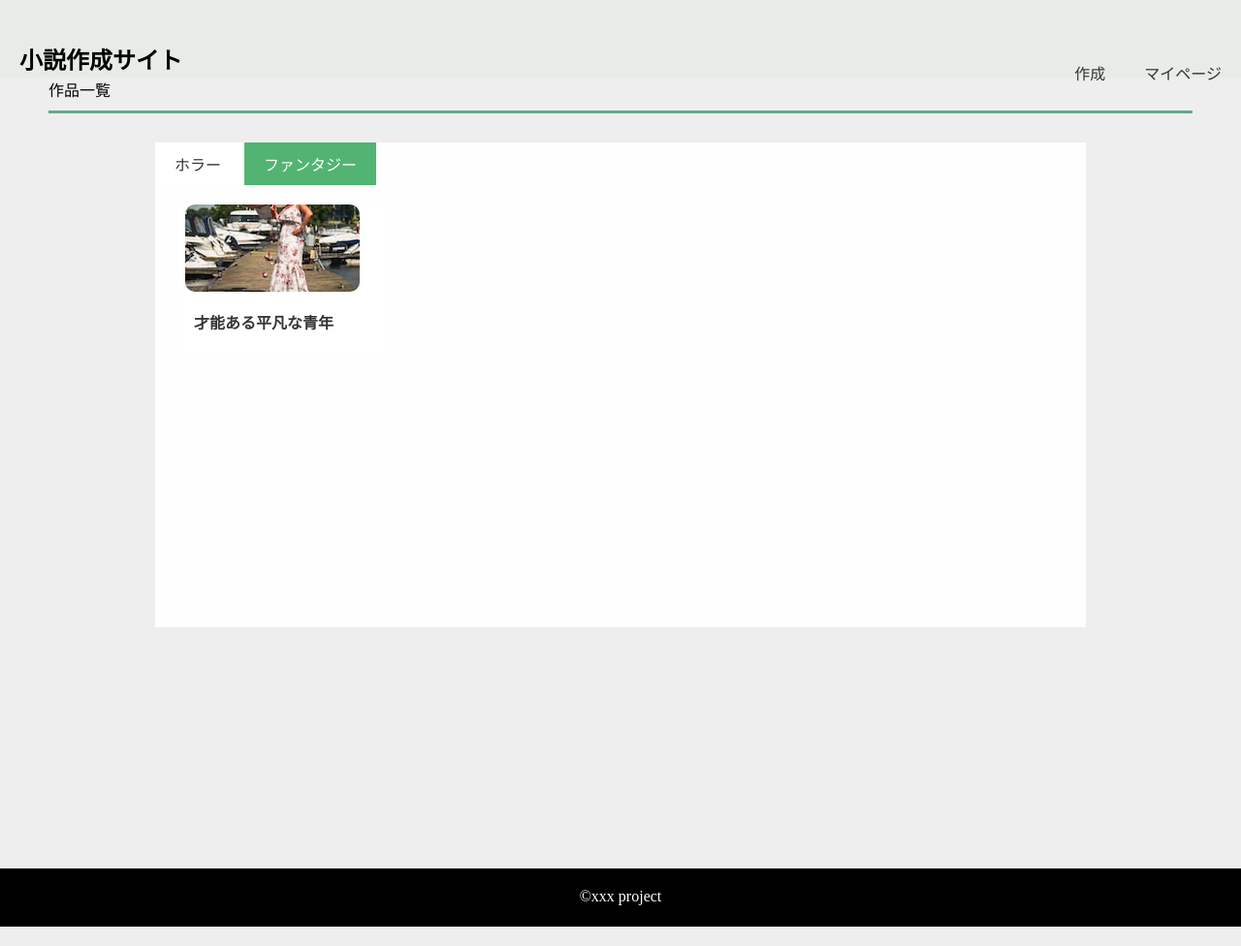
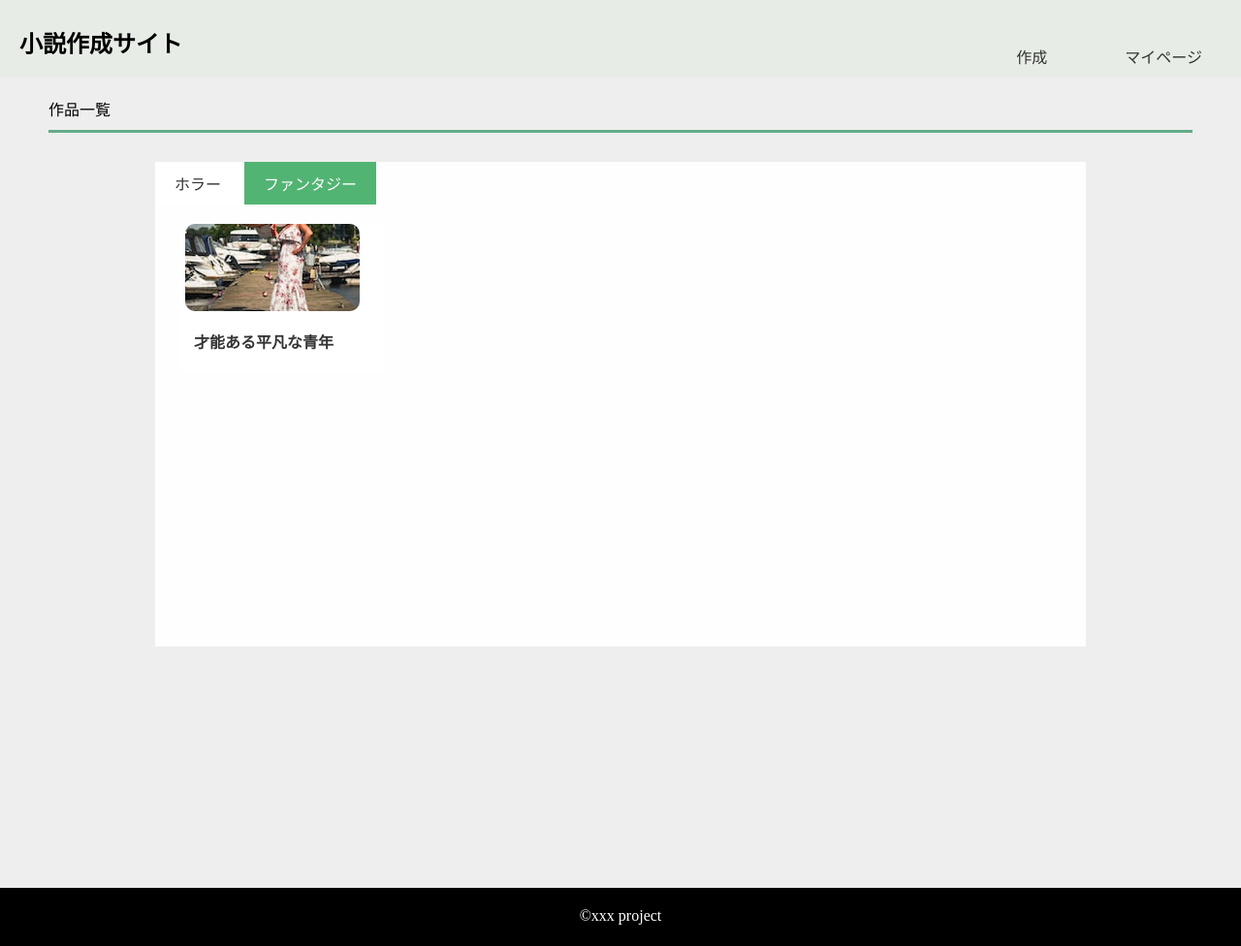
Before and after one commit to s1f10210231/chatgpt, a Django app: page / in a window 1280 px wide. Shown: the whole page at 97% size. Run offline with Django 4.2, Linux system fonts and the light colour scheme; data comes from the database, SQL or seed files in the repository.

Commit message:
header mod

```diff
--- a/story_app/static/story_app/css/index.css
+++ b/story_app/static/story_app/css/index.css
@@ -17,17 +17,19 @@ header {
 
 .logo {
     float: left;
-    margin: 27px 20px;
+    margin-bottom: 0px;
+    margin-top: 10px;
+    margin-left: 20px;
 }
 
 .header-list li{
     list-style: none;
     float: right;
-    padding: 47px 20px;
+    padding: 30px 40px;
 }
 
 .main {
-    margin-top: 80px;
+    margin-top: 100px;
     height: 800px;
 }
 
```
